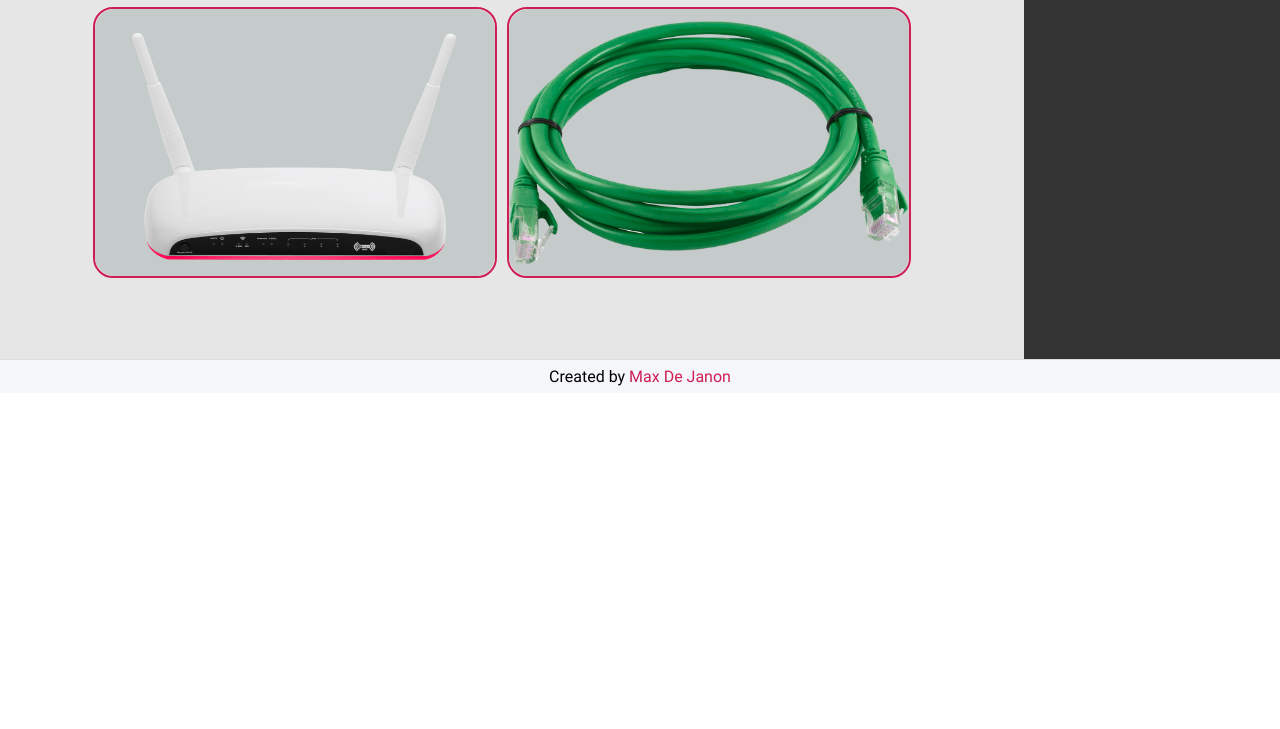
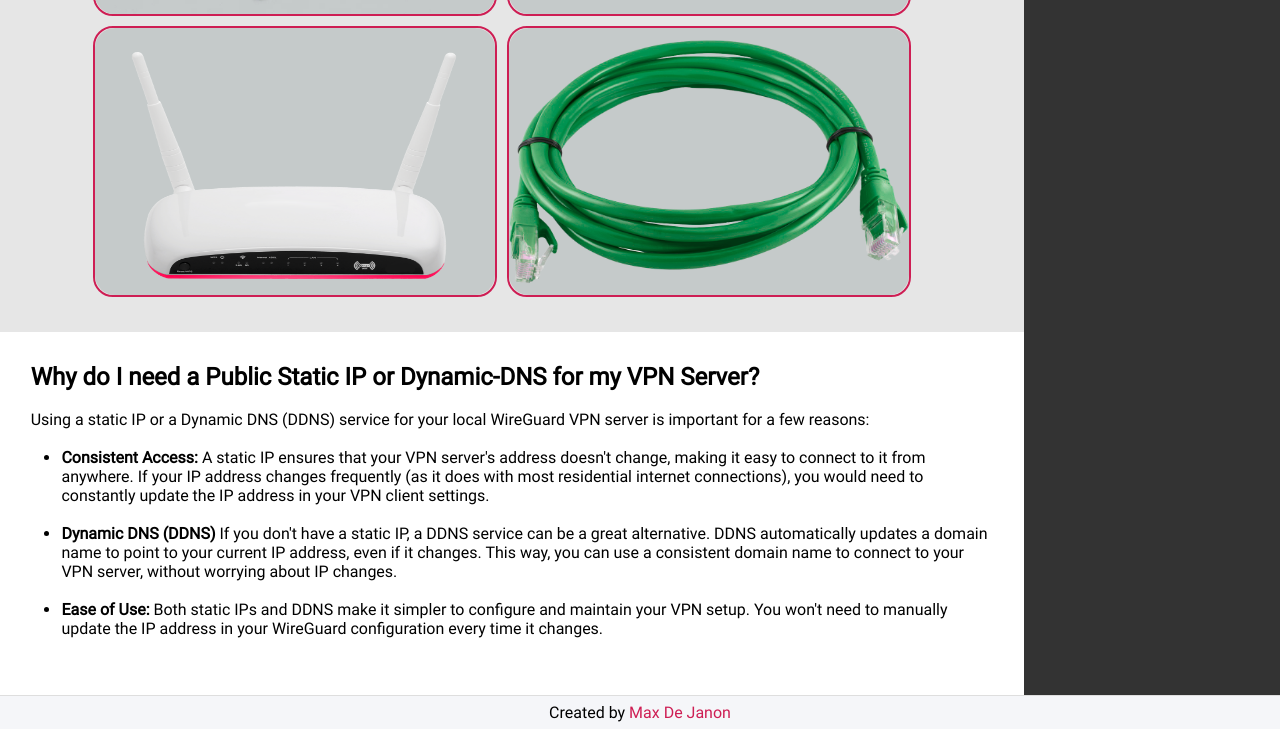
Before and after one commit to mdejanon/CIT_212_Final_Project, a plain HTML site: page parts.html in a window 1280 px wide. Shown: the part 1155-1884 px from the top of the page. Before the commit the page ends 1548 px from the top, so only its background shows below. Drawn offline with Linux system fonts and the light colour scheme.

Commit message:
Update parts.html
updated file to new version.

```diff
--- a/parts.html
+++ b/parts.html
@@ -8,9 +8,21 @@
     <title>Final Project | PARTS | CIT 212</title>
     <style>
         article {
+          display: flex;
+          flex-direction: column;
           width: 80%;
           height: auto;
           background-color: #e6e6e6;
+        }
+
+        .parts {
+          width: 100%;
+          height: auto;
+        }
+
+        article .parts ul  {
+            margin-left: 6%;
+            margin-right: 3%;
         }
 
         .flipCards {
@@ -93,7 +105,7 @@
 
           article {
             order: 1;
-             width: 100%;
+            width: 100%;
           }
 
           aside {
@@ -119,10 +131,12 @@
         </nav>
         <div class="content">
             <article>
+              <div class="parts" style="margin-bottom: 3%;">
                 <h2>Parts and Components for this Project:</h2><br>
                 <p>Below are the parts and components you will need to complete this project. You can purchase these items
                   individually or as a kit from various online retailers. The Raspberry Pi 5 is the main component of this
-                  project, and the other parts are optional but recommended for optimal performance and functionality. Hover
+                  project, and the other parts are optional but recommended for optimal performance and functionality. Another
+                  crutial element if this project is having a Public Static IP Address or use a Dynamic-DNS Service. Hover
                   over the cards for information on each individual component.</p><br><br>
                 <div class="flipCards">
                     <!-- FLIP CARDS -->
@@ -189,7 +203,7 @@
                           <img src="./images/pi_active_cooler.webp" alt="Optional Pi Active Cooler">
                         </div>
                         <div class="flip-card-back">
-                          <h3 style="margin-top: 30px;">Raspberry Pi Active Cooler</h3>
+                          <h3 style="margin-top: 27px;">Raspberry Pi Active Cooler</h3>
                           <p style="font-family: Roboto-Black;">(Optional)</p><br>
                           <p>The Raspberry Pi Active Cooler for Raspberry Pi 5 is a dedicated clip-on cooling solution for
                             Raspberry Pi 5. It combines an aluminium heatsink with a temperature-controlled blower fan to
@@ -218,7 +232,7 @@
                           <img src="./images/router.png" alt="Optional Router">
                         </div>
                         <div class="flip-card-back">
-                          <h3 style="margin-top: 25px;">Wifi Router</h3>
+                          <h3 style="margin-top: 17px;">Wifi Router</h3>
                           <p style="font-family: Roboto-Black;">(Optional)</p><br>
                           <p>Configuring your router is essential for using a Raspberry Pi with Pi-hole and WireGuard VPN.
                             With some ISPs restricting access to their equipemnt configuration, you will lack the necesary
@@ -233,7 +247,7 @@
                           <img src="./images/eth_cable.png" alt="Optional Ethernet Cable">
                         </div>
                         <div class="flip-card-back">
-                          <h3 style="margin-top: 20px;">Ethernet Cable</h3>
+                          <h3 style="margin-top: 17px;">Ethernet Cable</h3>
                           <p style="font-family: Roboto-Black;">(Optional)</p><br>
                           <p>Using an Ethernet cable with your Raspberry Pi provides a more stable and reliable connection compared
                             to Wi-Fi, offers faster data transfer speeds, enhances security by being less vulnerable to hacking,
@@ -243,13 +257,25 @@
                       </div>
                     </div>
                     <!-- END OF CARD 8 -->
+                  </div>
                 </div>
-                <br><br><br><br>
+              <div class="parts" style="background-color: #ffffff;">
+                <h2>Why do I need a Public Static IP or Dynamic-DNS for my VPN Server?</h2><br>
+                <p>Using a static IP or a Dynamic DNS (DDNS) service for your local WireGuard VPN server is important for a few reasons:</p><br>
+                <ul>
+                  <li><b>Consistent Access: </b>A static IP ensures that your VPN server's address doesn't change, making it easy to connect to it from anywhere. If your IP address changes frequently (as it does with most residential internet connections), you would need to constantly update the IP address in your VPN client settings.</li><br>
+                  <li><b>Dynamic DNS (DDNS) </b>If you don't have a static IP, a DDNS service can be a great alternative. DDNS automatically updates a domain name to point to your current IP address, even if it changes. This way, you can use a consistent domain name to connect to your VPN server, without worrying about IP changes.</li><br>
+                  <li><b>Ease of Use: </b>Both static IPs and DDNS make it simpler to configure and maintain your VPN setup. You won't need to manually update the IP address in your WireGuard configuration every time it changes.</li><br>
+                </ul><br><br>
+              </div>
             </article>
             <aside>
                 <h3>Parts Information:</h3><br>
                 <div class="asideButton" style="border-top: 2px solid #ce1e54;">
                     <a href="https://www.raspberrypi.com/documentation/computers/getting-started.html" target="_blank"><b>RASPBERRY PI</b></a>
+                </div>
+                <div class="asideButton">
+                  <a href="https://www.canakit.com/raspberry-pi-5" target="_blank"><b>RPI 5 KITS & PARTS</b></a>
                 </div>
                 <div class="asideButton">
                     <a href="https://www.raspberrypi.com/products/raspberry-pi-5-case/" target="_blank"><b>CASE</b></a>
@@ -264,8 +290,8 @@
                     <a href="https://www.raspberrypi.com/products/active-cooler/" target="_blank"><b>COOLER</b></a>
                 </div>
                 <div class="asideButton">
-                  <a href="https://www.canakit.com/raspberry-pi-5" target="_blank"><b>RPI 5 KITS & PARTS</b></a>
-              </div>
+                  <a href="https://www.cloudflare.com/learning/dns/glossary/dynamic-dns/" target="_blank"><b>CLOUDFLARE DDNS</b></a>
+                </div>
             </aside>
         </div>
         <footer>
```
